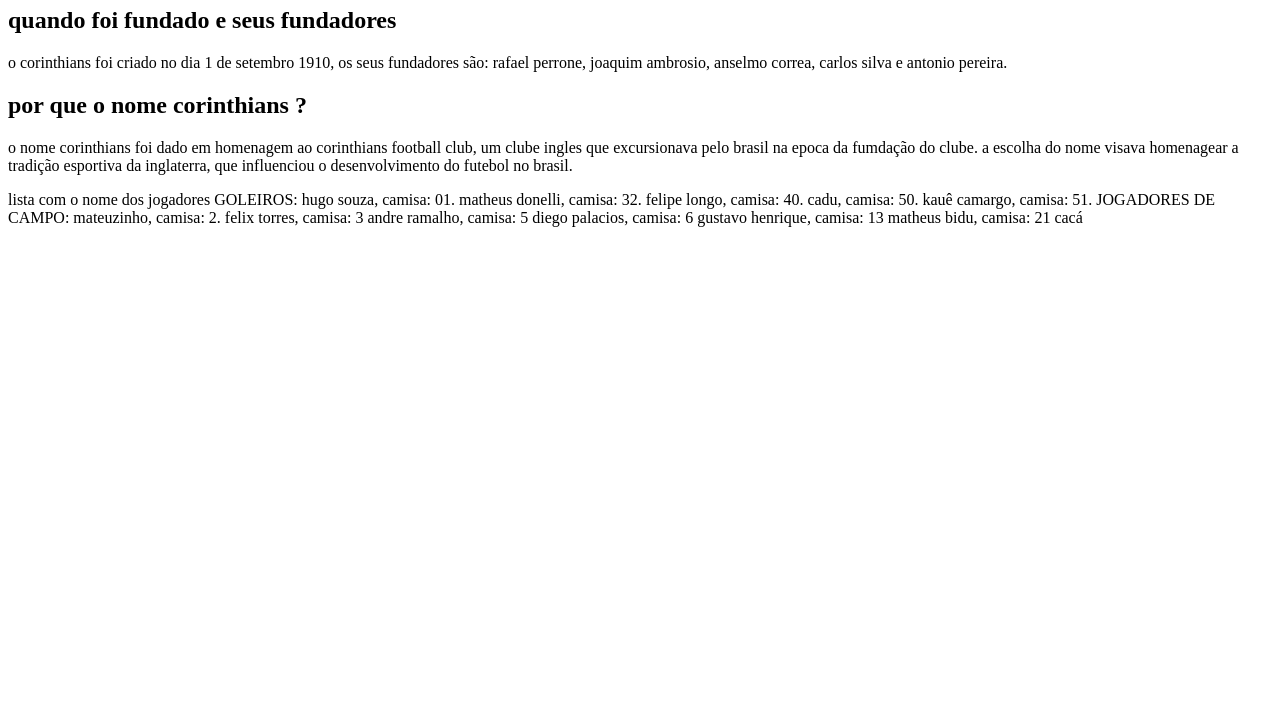
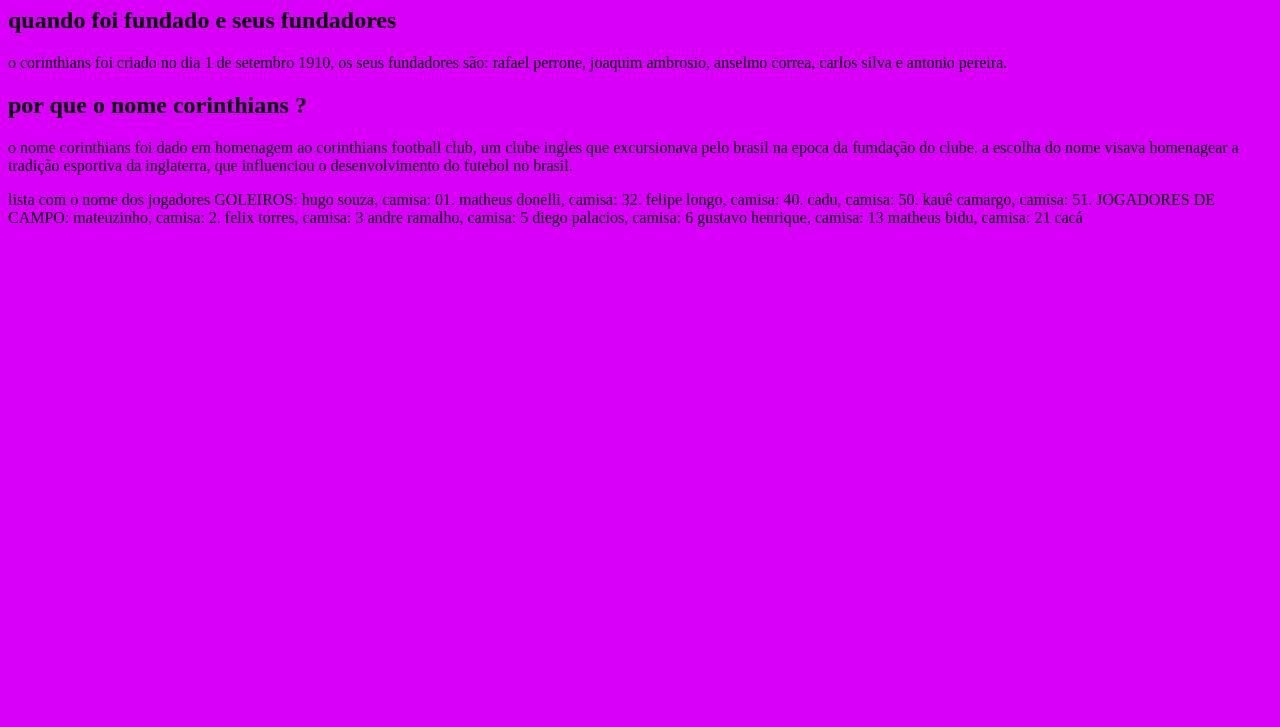
Before and after one commit to jucstll/1c, a plain HTML site: page index.html in a window 1280 px wide. Shown: the part 73-800 px from the top of the page. Drawn offline with Linux system fonts and the light colour scheme.

Commit message:
Update index.html

```diff
--- a/index.html
+++ b/index.html
@@ -4,7 +4,7 @@
     <meta charset="UTF-8">
     <meta name="viewport" content="width=device-width, initial-scale=1.0">
     <title>document</title>
-</link rel= "stylesheet" bref = "style.css">
+<link rel="stylesheet" href="style.css">
 <body>
     <h1>corinthians</h1>
     <h2>quando foi fundado e seus fundadores </h2>
```
